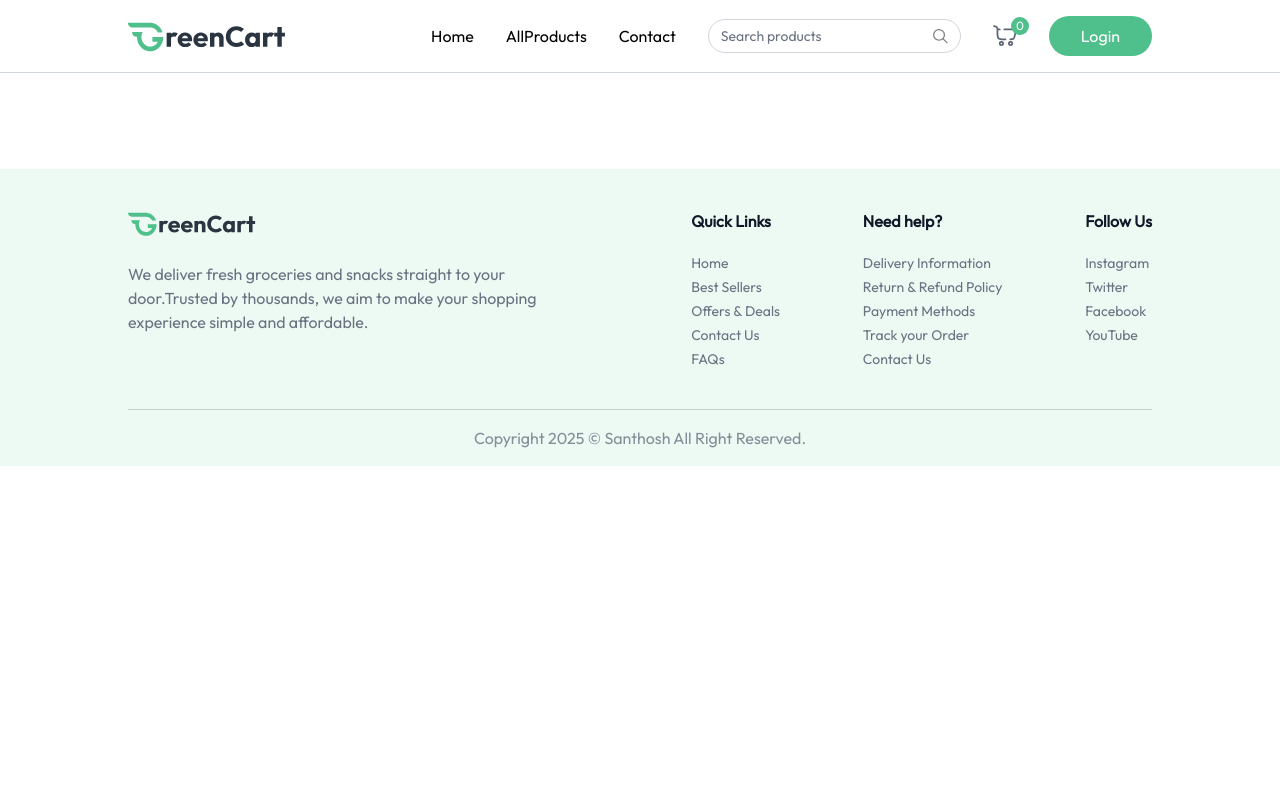
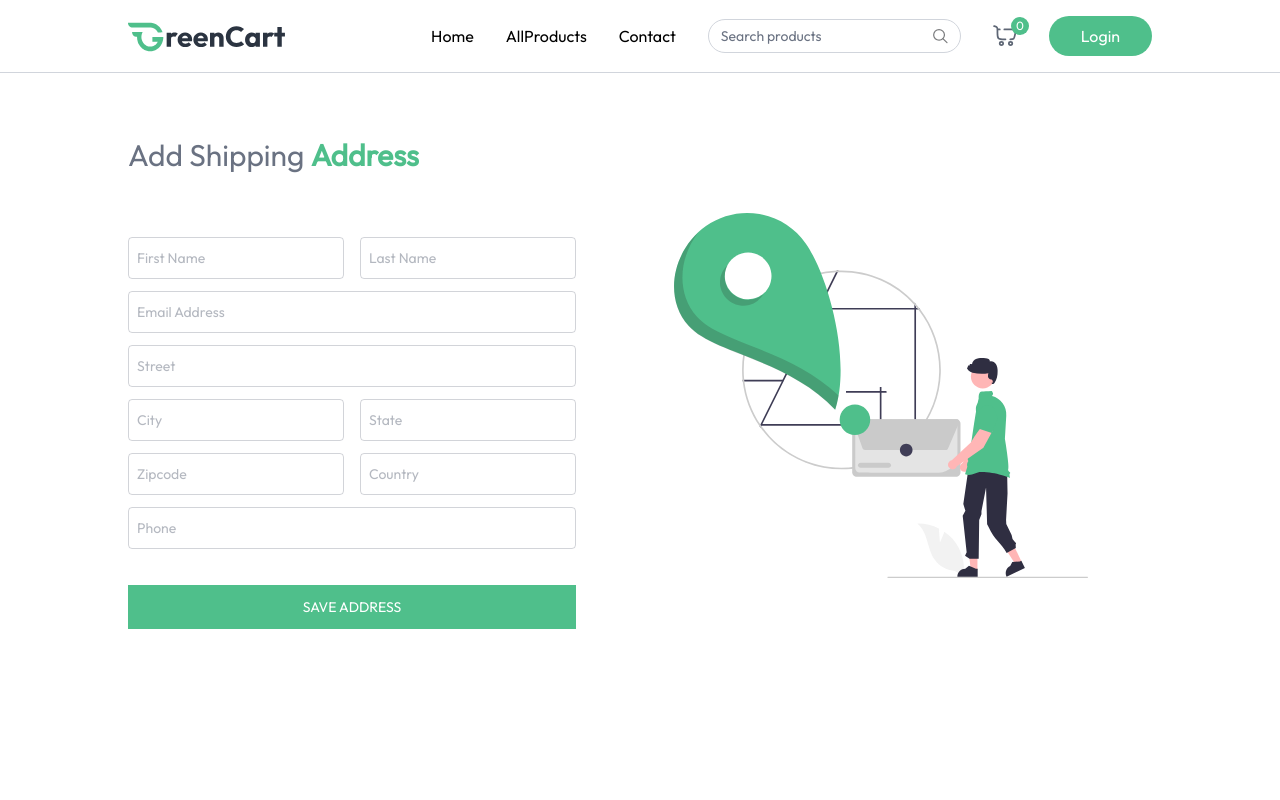
Before and after one commit to SanthoshKumar211299/GreenCart, a React (Vite) app in the folder GrocessaryEcom/: page /add-address in a window 1280 px wide. Shown: the top 800 px of the page. Built offline with nearby package versions, Linux system fonts and the light colour scheme.

Commit message:
login  issue resolved

```diff
--- a/GrocessaryEcom/src/App.jsx
+++ b/GrocessaryEcom/src/App.jsx
@@ -5,15 +5,17 @@
 import {Toaster} from "react-hot-toast"
 import Footer from './components/Footer'
 import { useAppContext } from './context/AppContext'
-import Login from './components/Login'
 import AllProducts from './pages/AllProducts'
 import ProductCategory from './pages/ProductCategory'
 import ProductDetails from './pages/ProductDetails'
 import Cart from './pages/Cart'
+import AddAddress from './pages/AddAddress'
+import MyOrders from './pages/MyOrders'
+import Login from './components/Login'
 const App = () => {
 
 const isSellerPath =useLocation().pathname.includes("seller")
-const {showUserLogin} = useAppContext()
+const {showUserLogin}= useAppContext();
 
 
   return (
@@ -28,7 +30,8 @@
           <Route path='/products/:category' element={<ProductCategory/>} />
           <Route path='/products/:category/:id' element={<ProductDetails/>} />
           <Route path='/cart' element={<Cart/>} />
-
+          <Route path='/add-address' element={<AddAddress/>} />
+          <Route path='/my-orders' element={<MyOrders/>} />
         </Routes>
       </div>
       {!isSellerPath && <Footer/>}
--- a/GrocessaryEcom/src/components/Login.jsx
+++ b/GrocessaryEcom/src/components/Login.jsx
@@ -1,15 +1,26 @@
 import React, { useState } from 'react'
-import { useAppContext } from '../context/AppContext'
+import { useAppContext } from '../context/AppContext';
+
 const Login = () => {
-     const {setShowUserLogin} = useAppContext();
 
-     const [state, setState] = useState("login");
+    const {setShowUserLogin,setUser} =useAppContext();
+    const [state, setState] = useState("login");
     const [name, setName] = useState("");
     const [email, setEmail] = useState("");
     const [password, setPassword] = useState("");
-  return (
-    <div onClick={()=>setShowUserLogin(false)} className='fixed top-0 bottom-0 left-0 right-0 z-30 flex items-center text-sm text-gray-600 bg-black/50'>
-      <form onSubmit={(e)=>e.stopPropagation()} className="flex flex-col gap-4 m-auto items-start p-8 py-12 w-80 sm:w-[352px] rounded-lg shadow-xl border border-gray-200 bg-white">
+
+    const onSubmitHandler = async (event) => {
+        event.preventDefault();
+        setUser({
+            email:"Santhosh@Stack.dev",
+            name:"Stack"
+        })
+        setShowUserLogin(false)
+    }
+
+    return (
+        <div onClick={()=> setShowUserLogin(false)} className='fixed top-0 bottom-0 left-0 right-0 z-30 flex items-center text-sm text-gray-600 bg-black/50'>
+        <form onSubmit={onSubmitHandler} onClick={(e)=>e.stopPropagation()} className="flex flex-col gap-4 m-auto items-start p-8 py-12 w-80 sm:w-[352px] rounded-lg shadow-xl border border-gray-200 bg-white">
             <p className="text-2xl font-medium m-auto">
                 <span className="text-primary">User</span> {state === "login" ? "Login" : "Sign Up"}
             </p>
@@ -36,12 +47,13 @@
                     Create an account? <span onClick={() => setState("register")} className="text-primary cursor-pointer">click here</span>
                 </p>
             )}
-            <button className="bg-primary hover:bg-primary-dulltransition-all text-white w-full py-2 rounded-md cursor-pointer">
+            <button className="bg-primary hover:bg-primary-dull transition-all text-white w-full py-2 rounded-md cursor-pointer">
                 {state === "register" ? "Create Account" : "Login"}
             </button>
         </form>
-    </div>
-  )
+        </div>
+    );
+
 }
 
 export default Login
--- a/GrocessaryEcom/src/context/AppContext.jsx
+++ b/GrocessaryEcom/src/context/AppContext.jsx
@@ -11,7 +11,7 @@
     const currency = import.meta.VITE_CURRENCY;
 
     const navigate = useNavigate();
-     const [user,setUser]= useState(false);
+     const [user,setUser]= useState(null);
      const [isSeller,setIsSeller]= useState(false);
      const [showUserLogin,setShowUserLogin] = useState(false);
      const [products,setProducts] =useState([])
--- a/GrocessaryEcom/src/pages/AddAddress.jsx
+++ b/GrocessaryEcom/src/pages/AddAddress.jsx
@@ -1,9 +1,78 @@
-import React from 'react'
+import React, { useState } from 'react'
+import { assets } from '../assets/assets'
 
-const AddAddress = () => {
+//Input Field Component
+const InputField = ({type, placeholder, name, handleChange, address})=>(
+    <input className='w-full px-2 py-2.5 border border-gray-500/30 rounded outline-none text-gray-500 focus:border-primary transition'
+    type={type}
+    placeholder={placeholder}
+    onChange={handleChange}
+    name={name}
+    value={address[name]}
+    required
+    />
+)
+
+
+
+    const AddAddress = () => {
+     const [address,setAddress] =useState({
+        firstName:'',
+        lastName:'',
+        email:'',
+        street:'',
+        city:'',
+        state:'',
+        zipcode:'',
+        country:'',
+        phone:'',
+     })
+
+     const handleChange = (e) =>{
+        const {name,value} = e.target;
+
+        setAddress((prevAddress)=>({
+            ...prevAddress,
+            [name]: value,
+        }))
+     }
+
+     const onSubmitHandler = async (e) =>{
+       e.preventDefault();
+    }
   return (
-    <div>
+    <div className='mt-16 pb-16'>
+      <p className='text-2xl md:text-3xl text-gray-500'>Add Shipping <span className='font-semibold text-primary'>Address</span></p>
+      <div className='flex flex-col-reverse md:flex-row justify-between mt-10'>
+        <div className='flex-1 max-w-md'>
+          <form onSubmit={onSubmitHandler} className='space-y-3 mt-6 text-sm' >
+            <div className='grid grid-cols-2 gap-4'>
+            <InputField handleChange={handleChange} address={address} name='firstName' type='text' placeholder='First Name'/>
+            <InputField handleChange={handleChange} address={address} name='lastName' type='text' placeholder='Last Name'/>
+            </div>
+             <InputField handleChange={handleChange} address={address} name='email' type='email' placeholder='Email Address'/>
+              <InputField handleChange={handleChange} address={address} name='street' type='text' placeholder='Street'/>
+              <div className='grid grid-cols-2 gap-4'>
+                 <InputField handleChange={handleChange} address={address} name='city' type='text' placeholder='City'/>
+                  <InputField handleChange={handleChange} address={address} name='state' type='text' placeholder='State'/>
+              </div>
+               <div className='grid grid-cols-2 gap-4'>
+                 <InputField handleChange={handleChange} address={address} name='zipcode' type='number' placeholder='Zipcode'/>
+                  <InputField handleChange={handleChange} address={address} name='country' type='text' placeholder='Country'/>
+              </div>
 
+                <InputField handleChange={handleChange} address={address} name='phone' type='text' placeholder='Phone'/>
+
+                <button className='w-full mt-6 bg-primary text-white py-3 hover:bg-primary-dull transition cursor-pointer uppercase'>
+                  Save Address
+                </button>
+
+          </form>
+        </div>
+
+        <img className='md:mr-16 mb-16 md:mt-0' src={assets.add_address_iamge} alt=''/>
+
+      </div>
     </div>
   )
 }
--- /dev/null
+++ b/GrocessaryEcom/src/pages/MyOrders.jsx
@@ -0,0 +1,11 @@
+import React from 'react'
+
+const MyOrders = () => {
+  return (
+    <div>
+      <p>My Orders</p>
+    </div>
+  )
+}
+
+export default MyOrders
```
Also changed, not shown: GrocessaryEcom/src/components/Navbar.jsx (+5 -3 lines).
